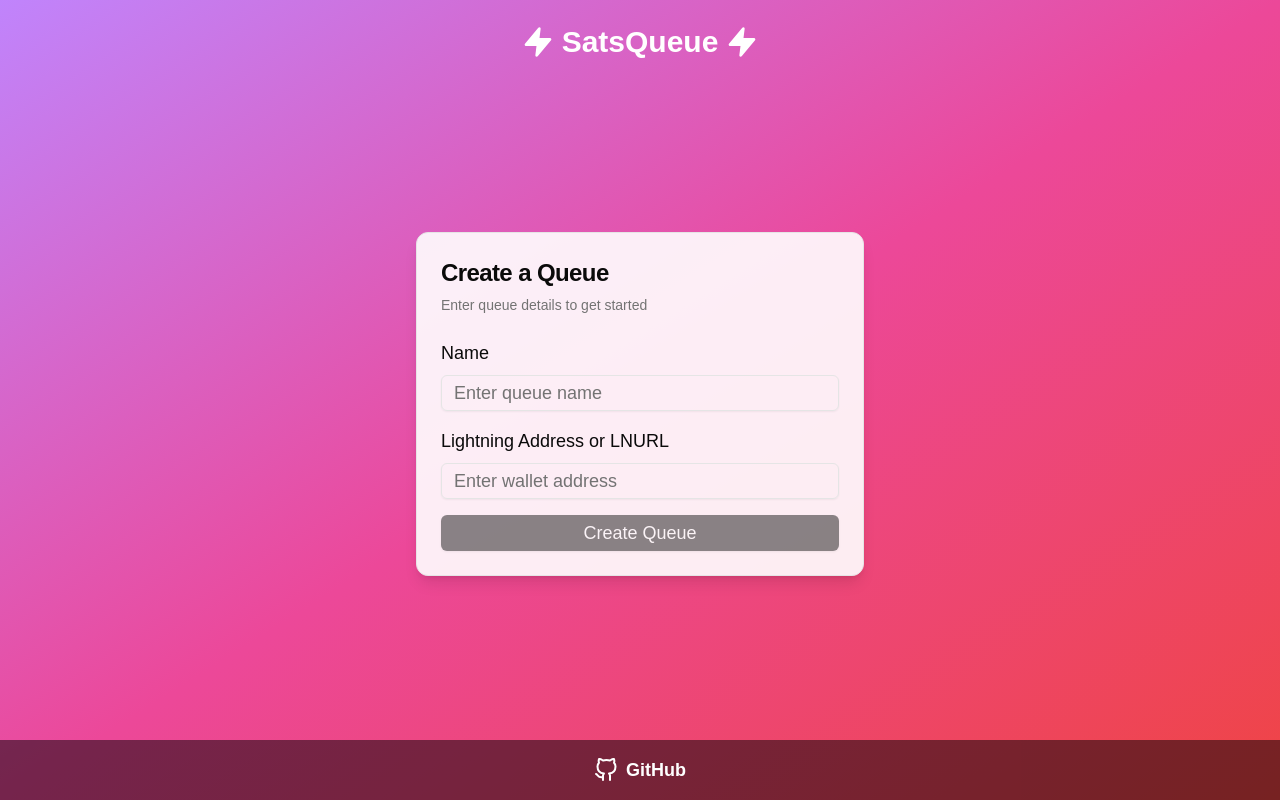
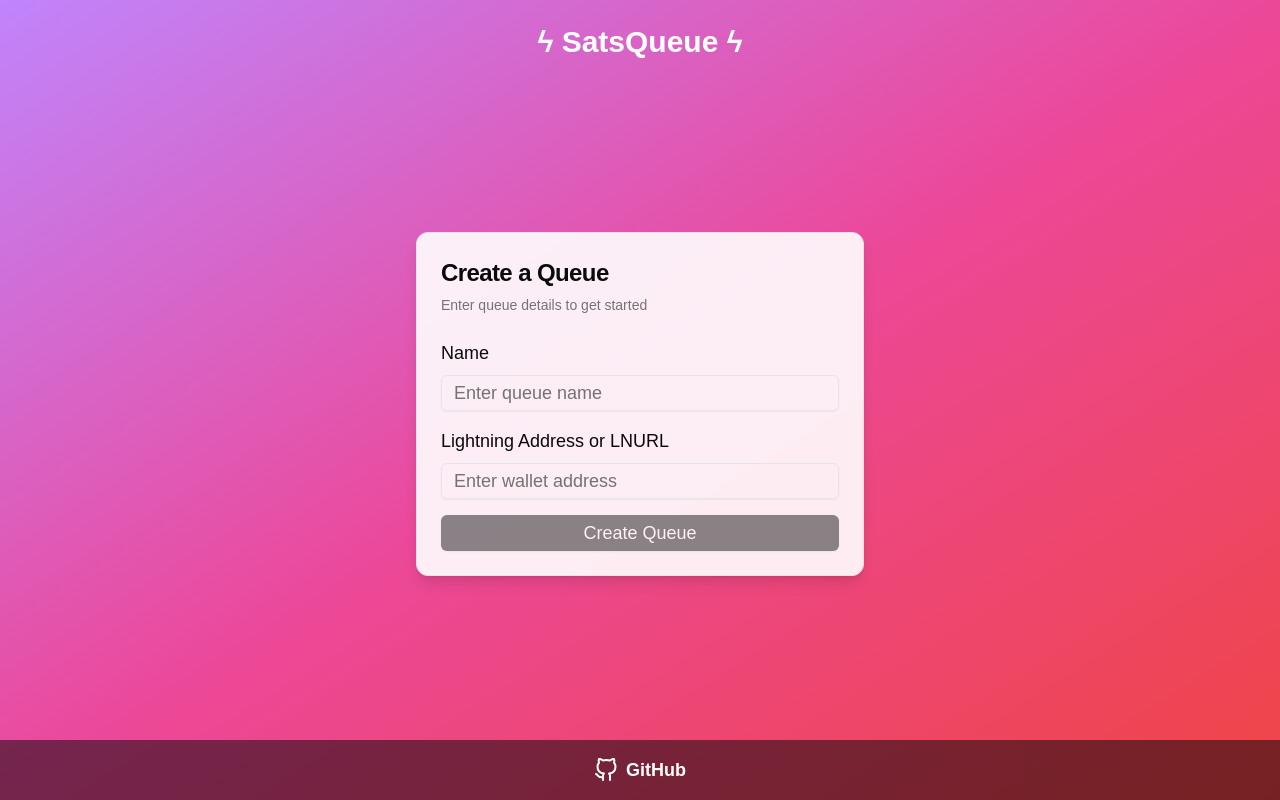
Before and after one commit to ibiscp/SatsQueue, a React (Vite) app: page / in a window 1280 px wide. Built offline with nearby package versions, Linux system fonts and the light colour scheme; no server answers; what nostr-tools would draw is missing.

Commit message:
refactor: Update title.

```diff
--- a/src/components/ui/Title.tsx
+++ b/src/components/ui/Title.tsx
@@ -4,13 +4,7 @@ const Title: React.FC = () => {
   return (
     <header className="w-full max-w-md text-white text-center">
       <h1 className="text-3xl font-bold mb-2 flex items-center justify-center">
-        <svg xmlns="http://www.w3.org/2000/svg" className="h-8 w-8 mr-2" viewBox="0 0 24 24" fill="white" stroke="white" strokeWidth="2" strokeLinecap="round" strokeLinejoin="round">
-          <path d="M13 2L3 14h9l-1 8 10-12h-9l1-8z"/>
-        </svg>
-        SatsQueue
-        <svg xmlns="http://www.w3.org/2000/svg" className="h-8 w-8 ml-2" viewBox="0 0 24 24" fill="white" stroke="white" strokeWidth="2" strokeLinecap="round" strokeLinejoin="round">
-          <path d="M13 2L3 14h9l-1 8 10-12h-9l1-8z"/>
-        </svg>
+        ϟ SatsQueue ϟ
       </h1>
     </header>
   );
```
